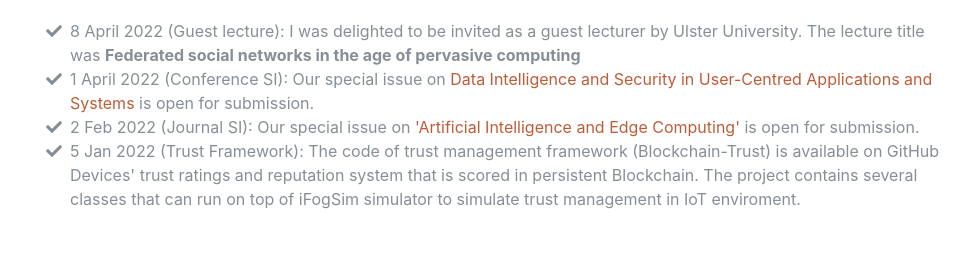
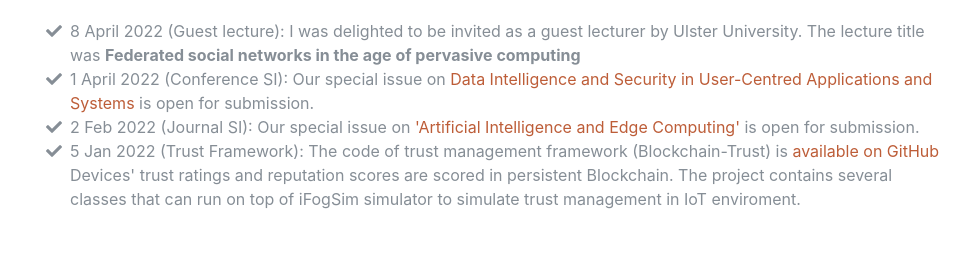
Before and after one commit to sahraoui17/profile, a website with bundled scripts: page index.html in a window 1280 px wide. Shown: the part 1120-1381 px from the top of the page, without its empty margins (290-1262 px from the left). Built offline with nearby package versions, Linux system fonts and the light colour scheme; some icons are missing; a web font is replaced by a local one.

Commit message:
added trust-blockchain

```diff
--- a/index.html
+++ b/index.html
@@ -162,8 +162,8 @@
         <li>
           <i class="fa-li fa fa-check"></i>
           5 Jan 2022 (Trust Framework):
-          The code of trust management framework (Blockchain-Trust) is <a href="https://github.com/sahraoui17/Blockchain-Trust" target="_blank"></a>available on GitHub</a><div class=""></div>
-          Devices' trust ratings and reputation system that is scored in persistent Blockchain.
+          The code of trust management framework (Blockchain-Trust) is <a href="https://github.com/sahraoui17/Blockchain-Trust" target="_blank">available on GitHub</a><div class=""></div>
+          Devices' trust ratings and reputation scores are scored in persistent Blockchain.
           The project contains several classes that can run on top of iFogSim simulator to simulate trust management in IoT enviroment.
         </li>
 
```
